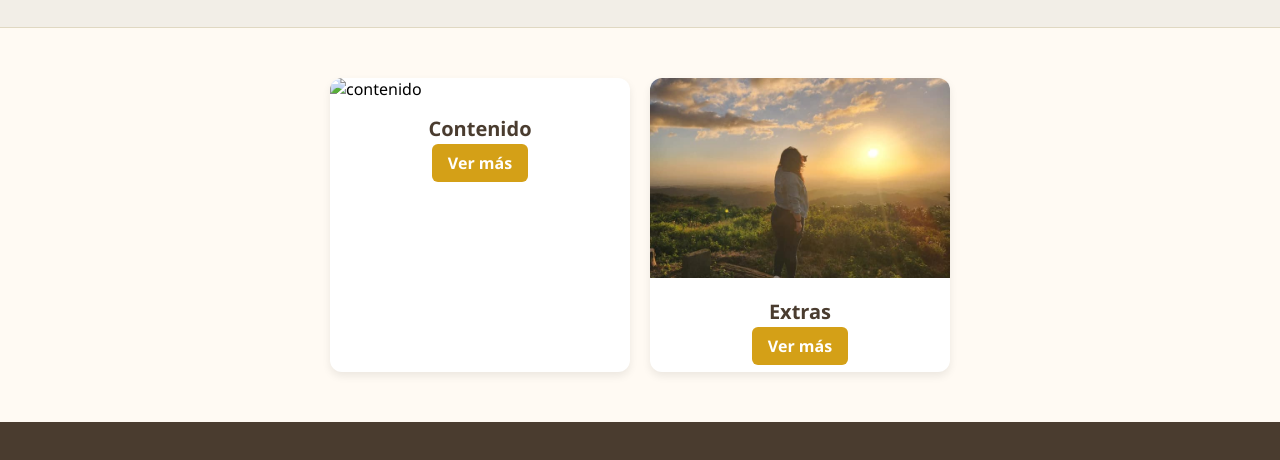
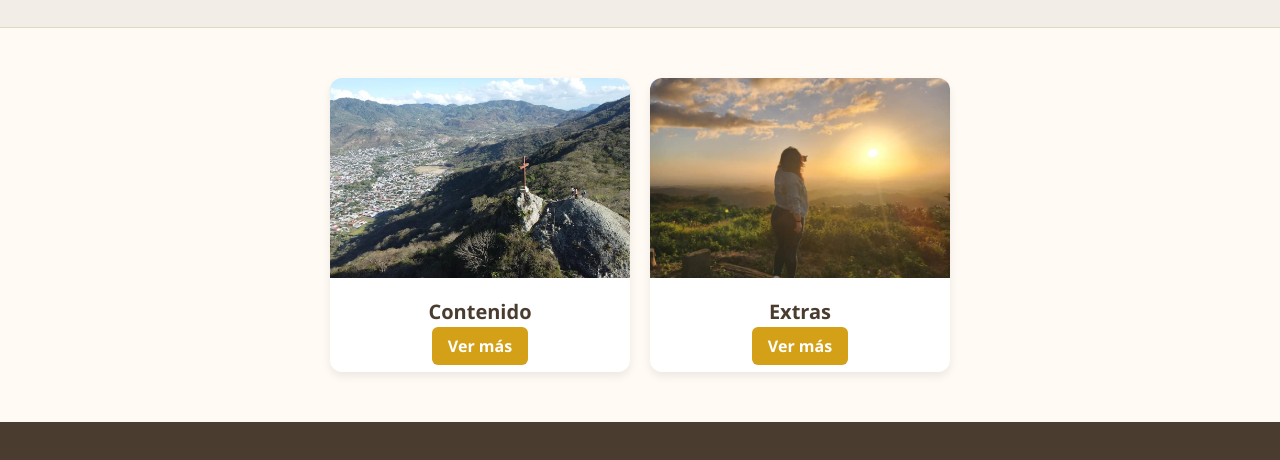
Before and after one commit to theito06/tonalvfinal, a plain HTML site: page index.html in a window 1280 px wide. Shown: the part 1306-1766 px from the top of the page. Drawn offline with Linux system fonts and the light colour scheme.

Commit message:
Add files via upload

```diff
--- a/index.html
+++ b/index.html
@@ -77,7 +77,7 @@ Esperamos que esta experiencia te inspire, te emocione y te acerque aún más a
 
   <section class="promo-familia">
   <div class="promo-item">
-    <img src="./img/contenido/Boaco.jpg" alt="contenido" />
+    <img src="./img/departamentos y regiones/General Mateo/Peña de La Cruz.jpg" alt="contenido" />
     <div class="promo-text">
       <h3>Contenido</h3>
   <a href="./html/contenido.html" class="btn-nica">Ver más</a>
```
